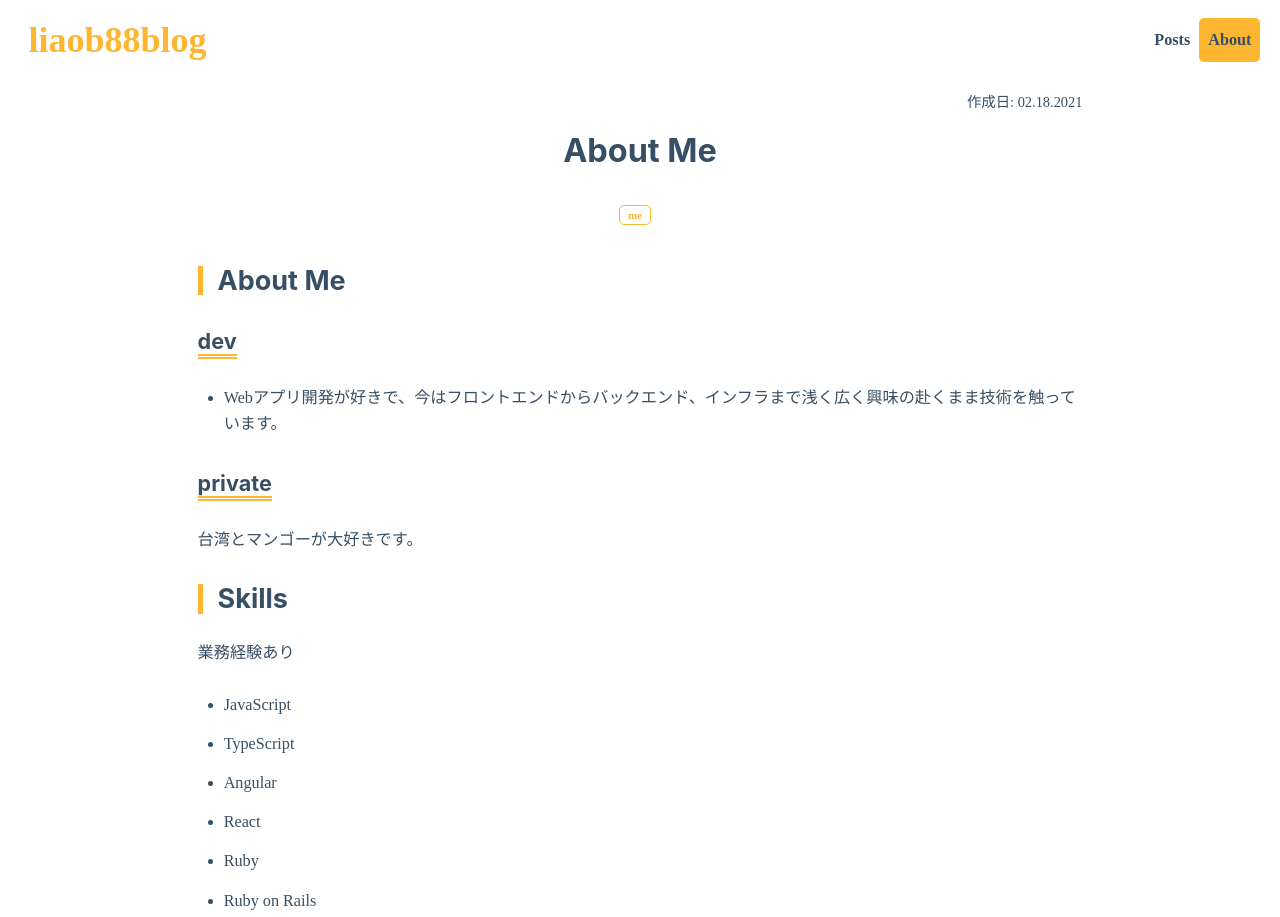
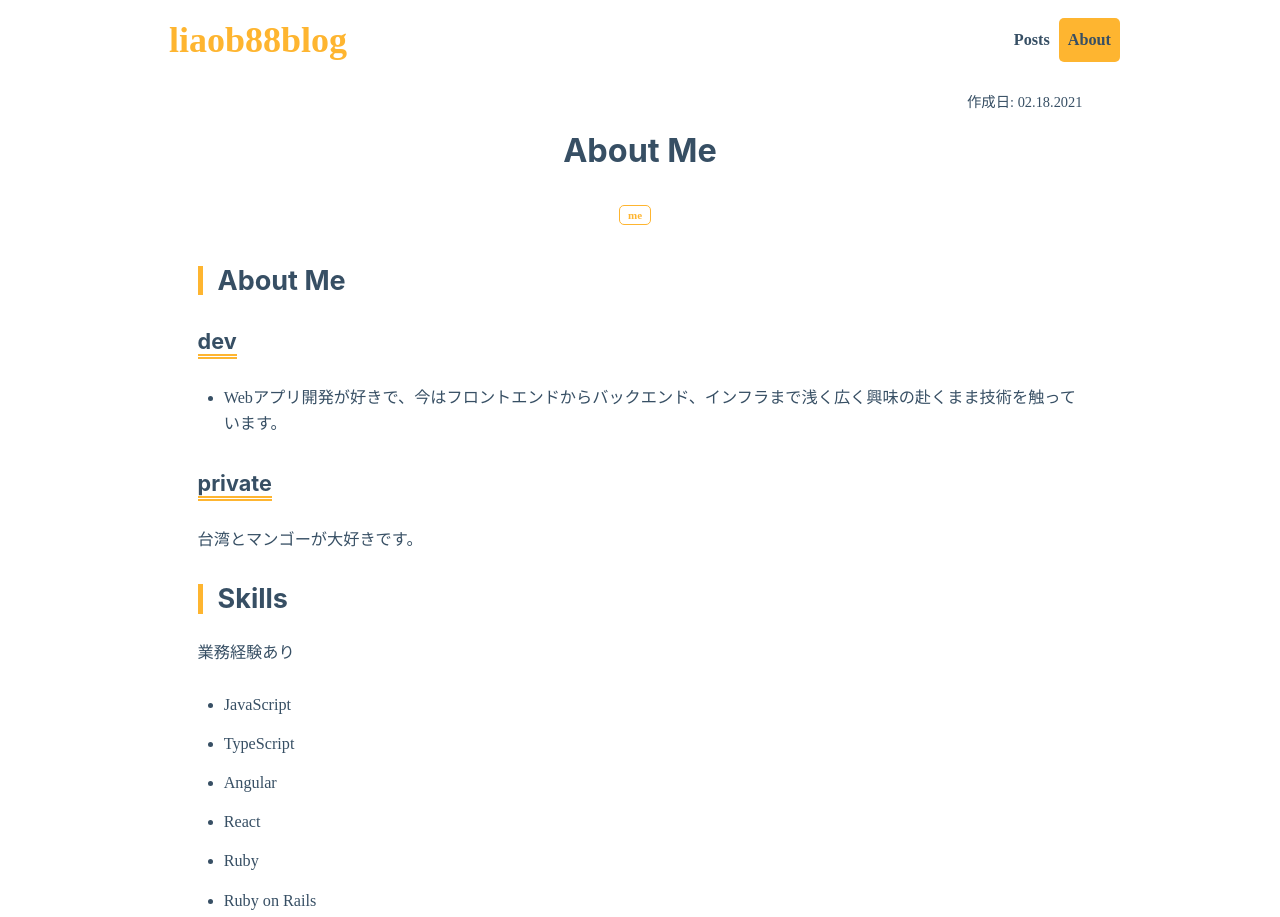
Before and after one commit to liaob88/liaob88blog, a Gatsby site: page /about in a window 1280 px wide. Shown: the top 917 px of the page. Built offline with nearby package versions, Linux system fonts and the light colour scheme; Gatsby itself is replaced by a stand-in of ours.

Commit message:
fix: menubar の width を 960px に指定

```diff
--- a/src/shared/components/Header.tsx
+++ b/src/shared/components/Header.tsx
@@ -11,6 +11,7 @@ const Header: React.FC<HeaderProps> = ({ siteTitle }) => {
   })
   return (
     <Wrapper>
+      <HeaderContents>
         <SiteTitle to="/">{siteTitle}</SiteTitle>
         <HeaderLinks>
           <HederLink to="/" $isCurrent={!(currentPath === "/about")}>
@@ -20,20 +21,26 @@ const Header: React.FC<HeaderProps> = ({ siteTitle }) => {
             About
           </HederLink>
         </HeaderLinks>
+      </HeaderContents>
     </Wrapper>
   )
 }
 
 const Wrapper = styled.header`
   padding: 1rem 1.0875rem;
-  display: flex;
-  justify-content: space-between;
-  align-items: center;
   position: sticky;
   top: 0;
   z-index: 1;
   background-color: white;
   box-shadow: 0 0.1px 0.8px grey;
+`
+
+const HeaderContents = styled.div`
+  max-width: 960px;
+  display: flex;
+  justify-content: space-between;
+  align-items: center;
+  margin: 0 auto;
 `
 
 const SiteTitle = styled(Link)`
```
Lines whose indentation alone changed are shown as unchanged.
